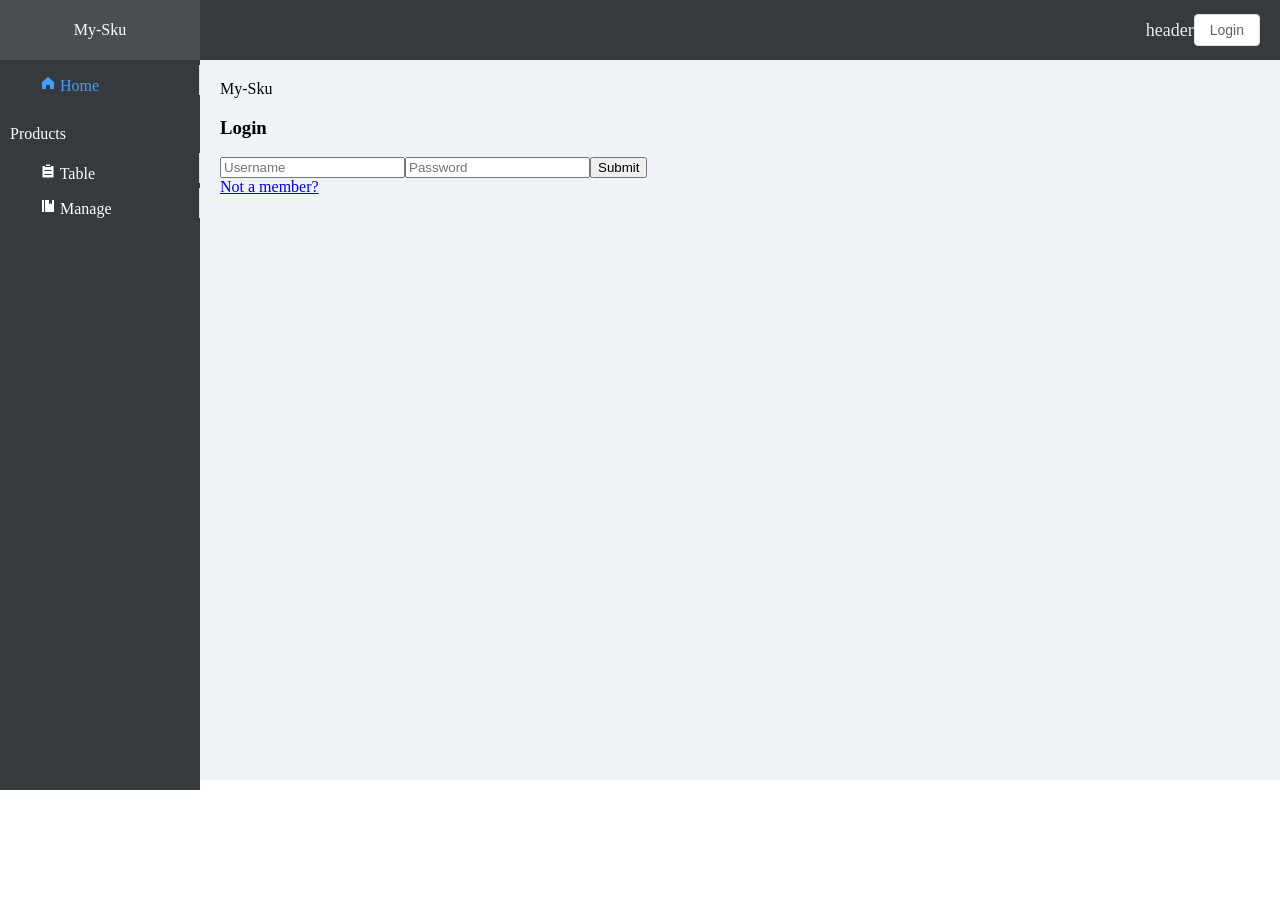
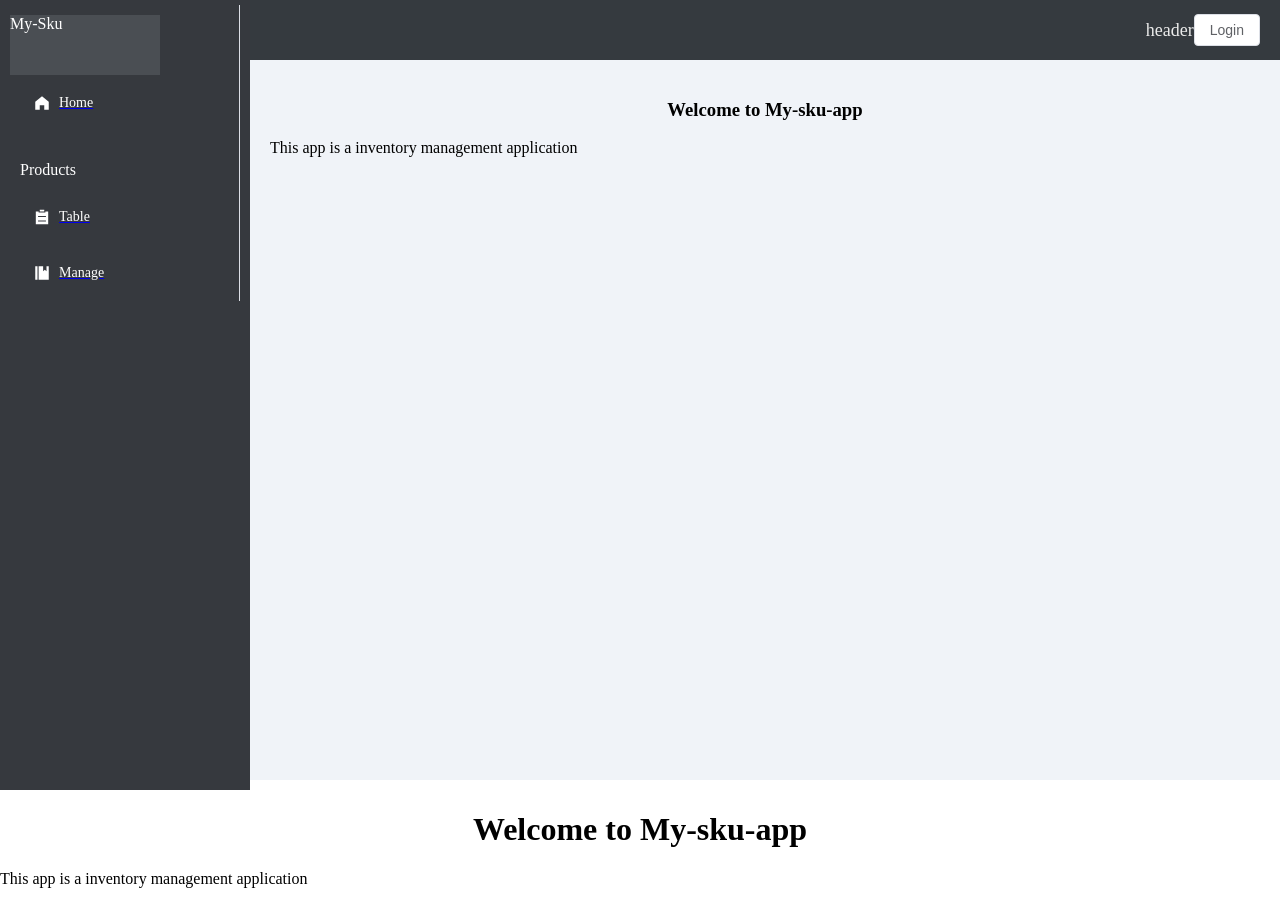
Before and after one commit to zihan1997/My-sku-app_rebuild, a Vue app: page / in a window 1280 px wide. Before the commit the page ends 800 px from the top, so only its background shows below. Built offline with nearby package versions, Linux system fonts and the light colour scheme.

Commit message:
- [fix] fix the el-menu click background color and text color

```diff
--- a/src/App.vue
+++ b/src/App.vue
@@ -1,14 +1,14 @@
 <template>
-  <WebFrame />
+  <router-view></router-view>
 </template>
 
 <script>
-import WebFrame from "@/components/framework/Index";
+// import WebFrame from "@/components/framework/Index";
 
 export default {
   name: 'app',
   components: {
-    WebFrame,
+    // WebFrame,
   }
 }
 </script>
--- a/src/components/framework/Index.vue
+++ b/src/components/framework/Index.vue
@@ -1,11 +1,11 @@
 <template>
   <div class="layout-container">
     <el-container >
-      <!--    side bar -->
       <SideBar/>
       <MyHeader/>
     </el-container>
   </div>
+  <router-view></router-view>
 </template>
 
 <script >
@@ -33,16 +33,6 @@
   margin: 0 0 0 0;
 }
 
-/* Web Icon */
-#Project-Icon {
-  display: inline-flex;
-  height: 60px;
-  width: 200px;
-  justify-content: center;
-  align-items: center;
-  background-color: rgb(74, 78, 83);
-  color: white;
-}
 
 /* Web Header */
 .layout-container .el-header {
--- a/src/components/framework/SideBar.vue
+++ b/src/components/framework/SideBar.vue
@@ -1,30 +1,35 @@
 <template>
   <el-aside class="sider" >
 
-    <el-col>
+    <el-menu
+        active-text-color="#ffd04b"
+        background-color="#545c64"
+    >
+
       <div id="Project-Icon">My-Sku</div>
-      <el-menu >
-        <router-link to="/">
+      <router-link to="/">
+        <el-menu-item index="1">
           <el-icon ><HomeFilled /></el-icon> Home
-        </router-link>
-      </el-menu>
+        </el-menu-item>
+      </router-link>
 <!--      <el-menu index="2">-->
 <!--        <router-link to="/"-->
 <!--        <el-icon><UserFilled /></el-icon>User-->
 <!--      </el-menu>-->
 <!--      <div class="heading">Products</div>-->
       <p class="side-bar-group-title">Products</p>
-      <el-menu index="3">
-        <router-link to="/products">
+
+      <router-link to="/products">
+        <el-menu-item index="3">
           <el-icon><List /></el-icon> Table
-        </router-link>
-      </el-menu>
-      <el-menu index="4">
-        <router-link to="/manage">
+        </el-menu-item>
+      </router-link>
+      <router-link to="/manage">
+        <el-menu-item index="4">
           <el-icon><Management /></el-icon> Manage
-        </router-link>
-      </el-menu>
-    </el-col>
+        </el-menu-item>
+      </router-link>
+    </el-menu>
 
   </el-aside>
 </template>
@@ -44,6 +49,19 @@
 </script>
 
 <style scoped>
+
+/* Web Icon */
+#Project-Icon {
+  /*display: block;*/
+  height: 60px;
+  width: 150px;
+  /*justify-content: right;*/
+  /*align-items: center;*/
+  background-color: rgb(74, 78, 83);
+  color: white;
+  flex-direction: column;
+}
+
 .side-bar-group-title {
   color: white;
   margin-left: 10px;
@@ -51,31 +69,20 @@
   margin-bottom: 10px;
 }
 
-/* Web Side bar */
-div.heading {
-  padding-left: 20px;
-  color: lightgray;
-}
-
-.router-link-active {
-  text-decoration: none;
-  color: #409eff;
-}
-a {
+.el-menu-item {
   text-decoration: none;
   color: white;
 }
 
 .sider {
-  width: 200px;
-  display: flex;
+  width: 250px;
+  /*display: flex;*/
   background-color: rgb(54, 57, 62);
 }
 .sider ul{
-  color: rgb(235, 235, 235);
   background-color: inherit;
-  height: 30px;
-  margin-left: 40px;
+  margin-left: 10px;
+  margin-right: 10px;
   margin-top: 5px;
 }
 
```
Also changed, not shown: src/router/index.js (+19 -4 lines).
